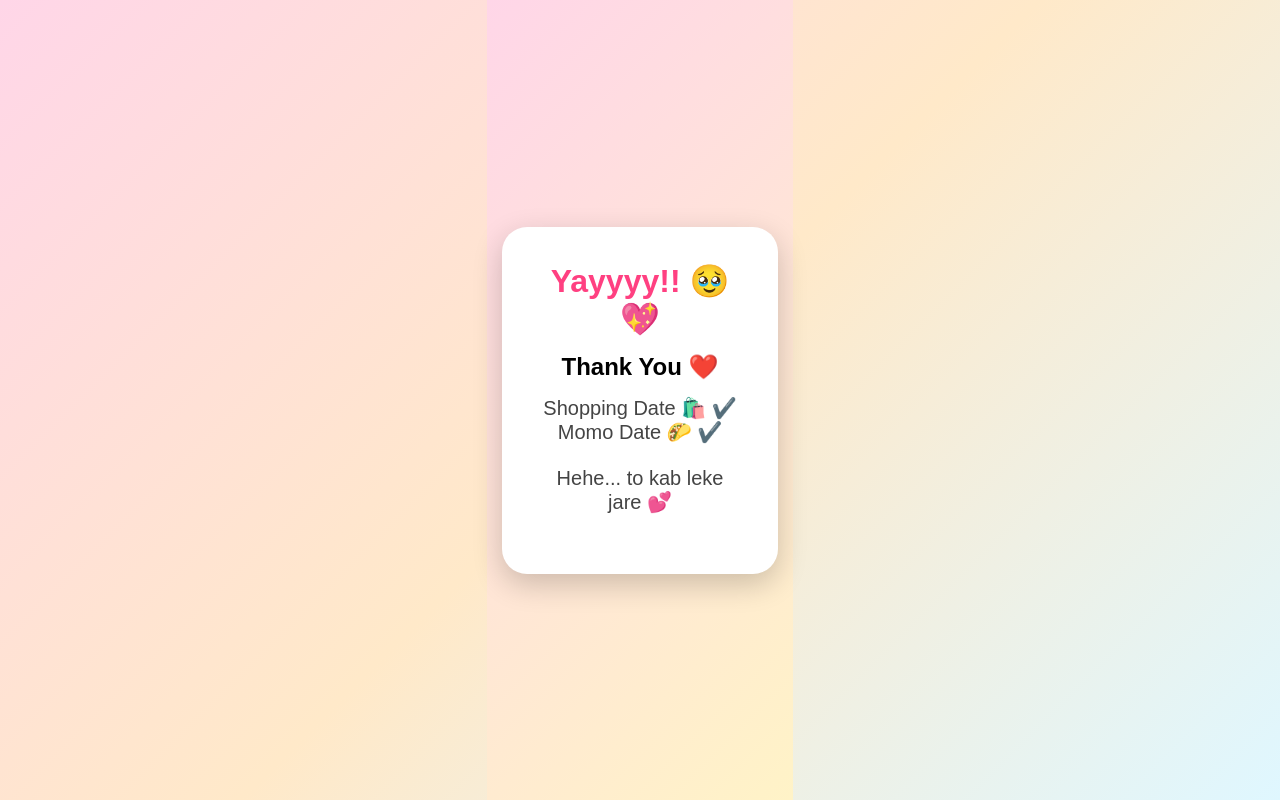
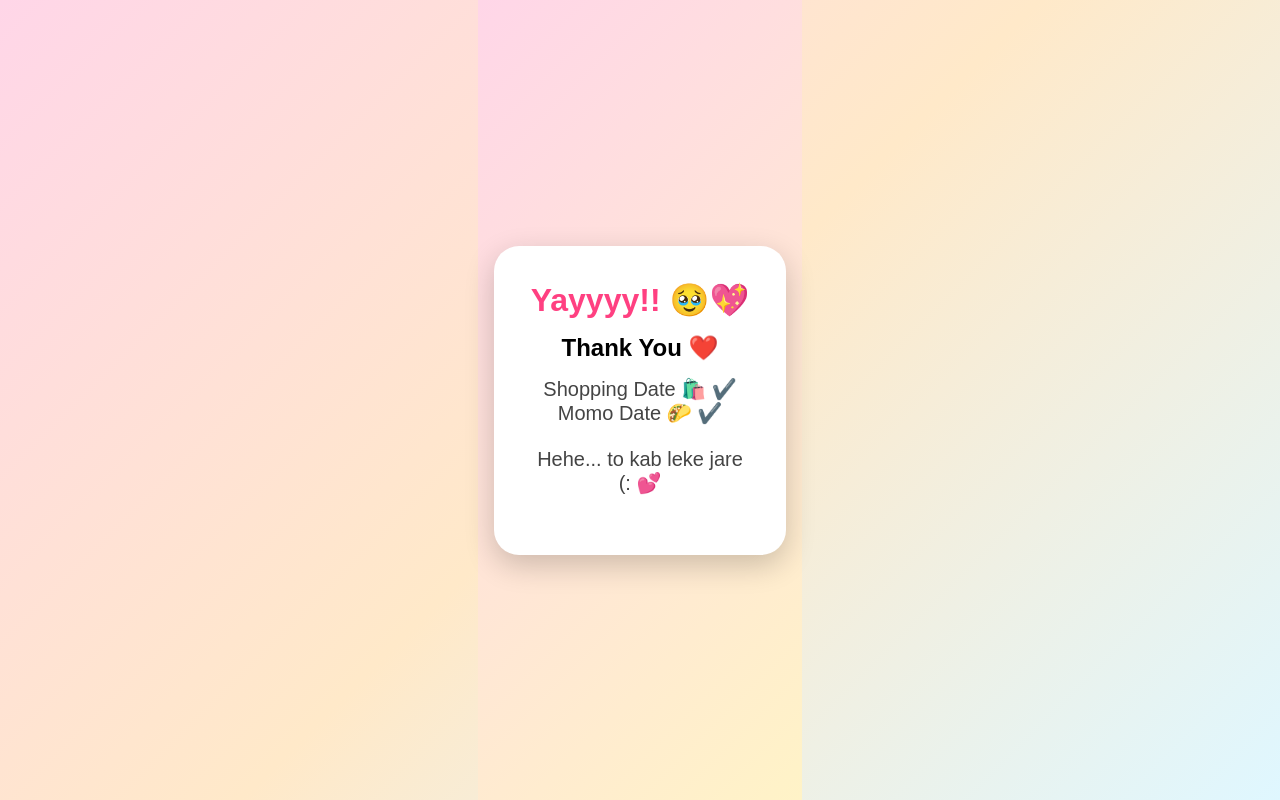
Before and after one commit to 7218138970/shopping, a plain HTML site: page index.html in a window 1280 px wide. Both pictures are taken after a click on the button "Yes ❤️". Drawn offline with Linux system fonts and the light colour scheme.

Commit message:
Update index.html

```diff
--- a/index.html
+++ b/index.html
@@ -177,7 +177,7 @@ width:90%;
 Shopping Date 🛍️ ✔️<br>
 Momo Date 🌮 ✔️<br><br>
 
-Hehe... to kab leke jare 💕
+Hehe... to kab leke jare (: 💕
 </p>
 
 </div>
```
